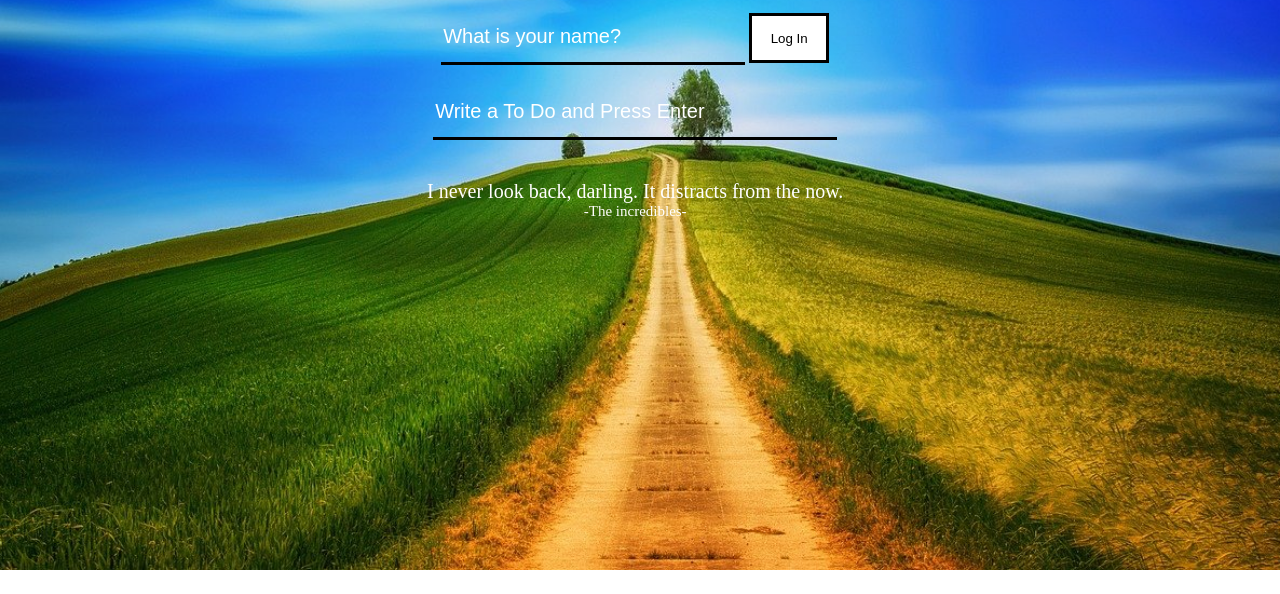
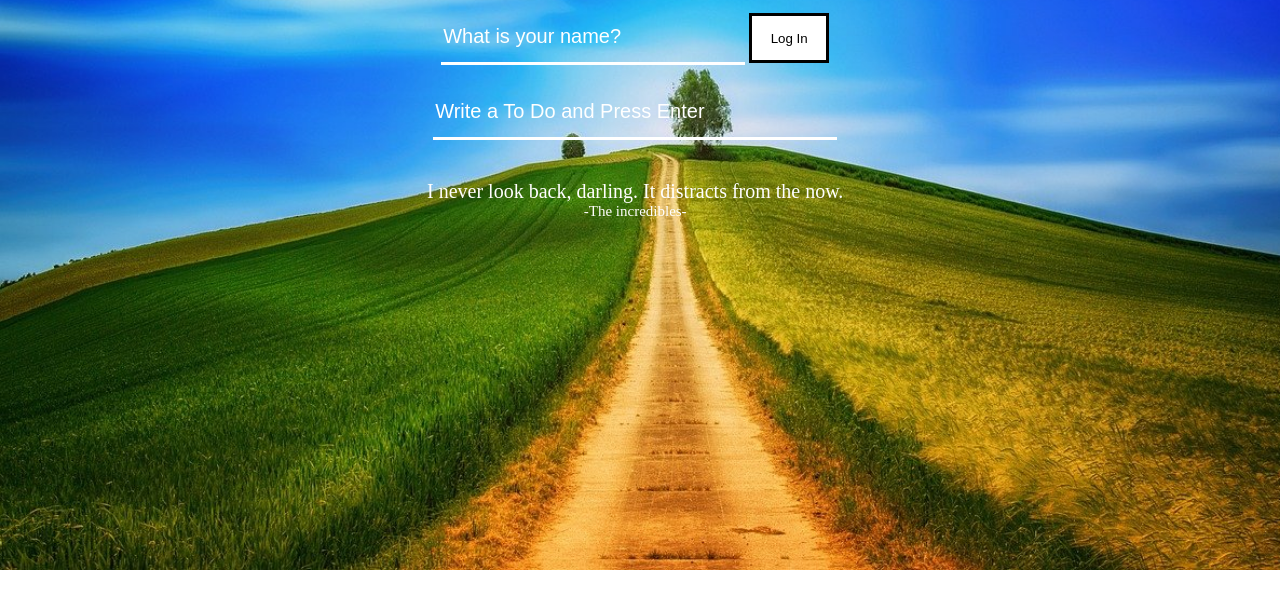
Before and after one commit to junghyun-96/momentum-2021, a plain HTML site: page index.html in a window 1280 px wide. Shown: the part 206-800 px from the top of the page. Drawn offline with Linux system fonts and the light colour scheme.

Commit message:
Update style.css

```diff
--- a/css/style.css
+++ b/css/style.css
@@ -43,7 +43,7 @@ body {
   border-top: none;
   border-left: none;
   border-right: none;
-  border-bottom: 3px solid black;
+  border-bottom: 3px solid white;
   background-color: transparent;
   color: white;
   font-size: 20px;
@@ -70,7 +70,7 @@ body {
   border-top: none;
   border-left: none;
   border-right: none;
-  border-bottom: 3px solid black;
+  border-bottom: 3px solid white;
   background-color: transparent;
   color: white;
   font-size: 20px;
```
